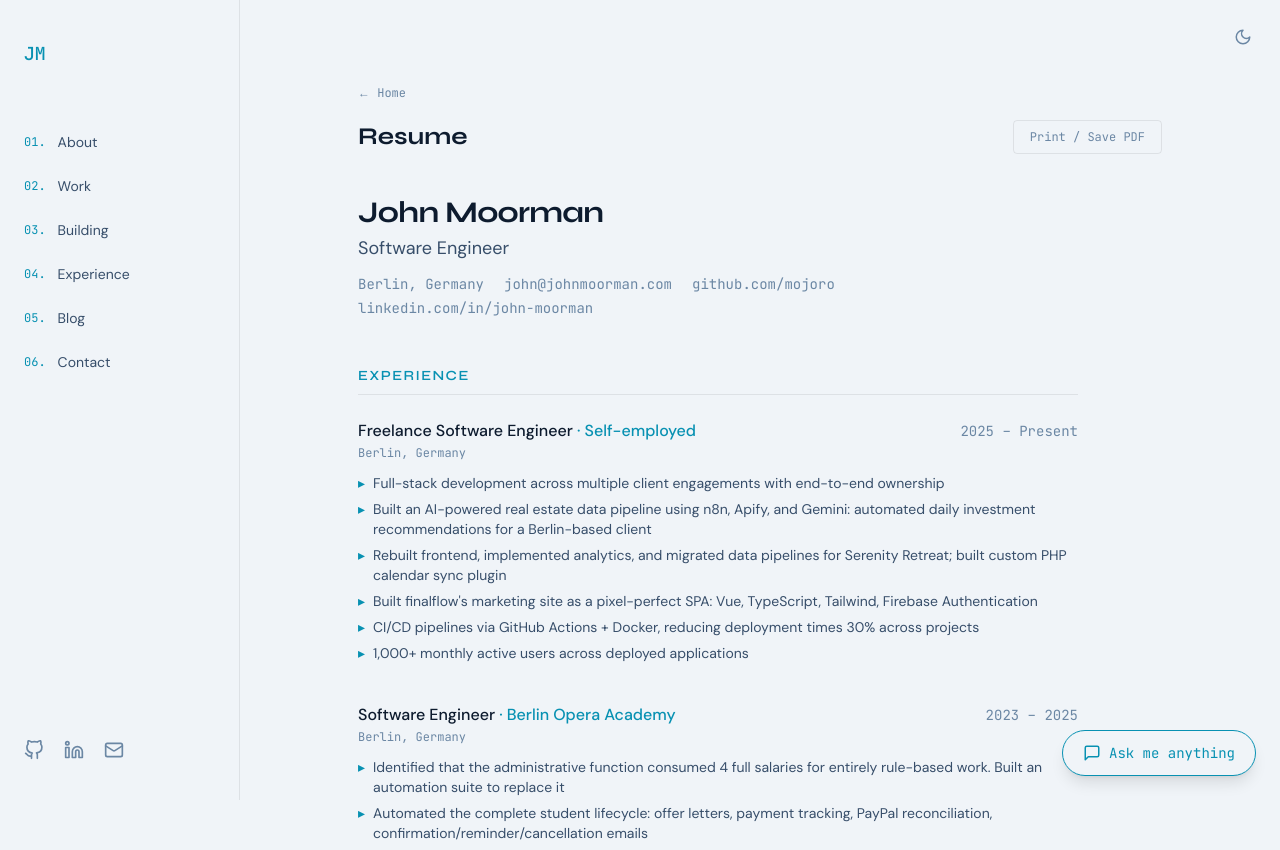
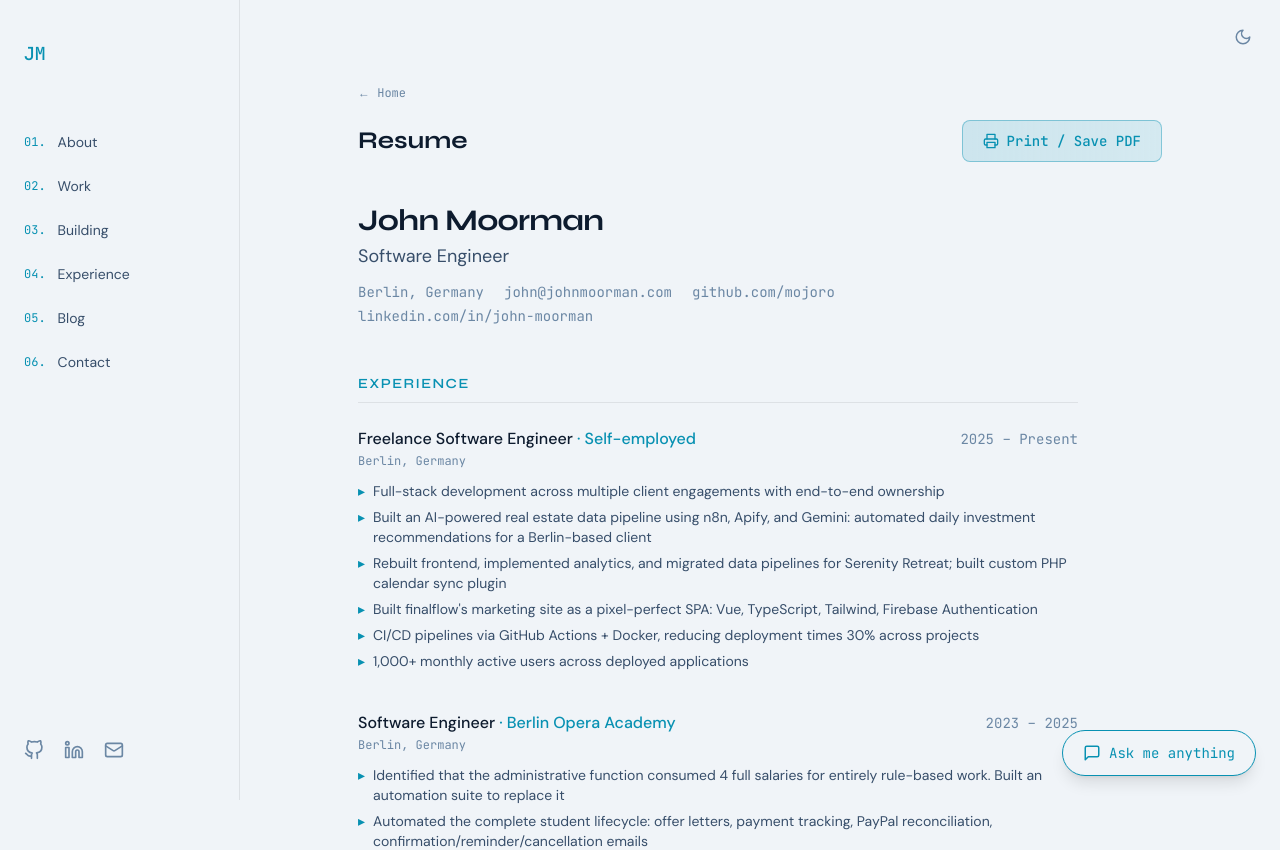
Before and after one commit to mojoro/john-moorman-portfolio, a Next.js app: page /resume in a window 1280 px wide. Shown: the top 850 px of the page. Built offline with nearby package versions, Linux system fonts and the light colour scheme.

Commit message:
Upgrade print button with accent styling and hover animation

```diff
--- a/app/globals.css
+++ b/app/globals.css
@@ -123,6 +123,12 @@ body {
   margin: 2rem 0;
 }
 
+/* Print button shimmer */
+@keyframes shimmer {
+  0% { background-position: -200% center; }
+  100% { background-position: 200% center; }
+}
+
 /* Print styles — force light palette so resume looks clean on all browsers/OS */
 @media print {
   :root {
--- a/components/print-button.tsx
+++ b/components/print-button.tsx
@@ -1,12 +1,46 @@
 "use client"
+
+import { motion } from "framer-motion"
 
 export function PrintButton() {
   return (
-    <button
+    <motion.button
       onClick={() => window.print()}
-      className="rounded border border-border px-4 py-2 font-mono text-xs text-text-muted transition-colors hover:border-accent hover:text-accent print:hidden"
+      className="group relative overflow-hidden rounded-lg border border-accent/40 bg-accent/15 px-5 py-2.5 font-mono text-sm font-medium text-accent transition-colors hover:border-accent/60 print:hidden"
+      whileHover={{ scale: 1.02 }}
+      whileTap={{ scale: 0.95 }}
+      transition={{ type: "spring", stiffness: 400, damping: 25 }}
+      style={{
+        backgroundImage: "linear-gradient(90deg, transparent 0%, rgba(255,255,255,0.15) 50%, transparent 100%)",
+        backgroundSize: "200% 100%",
+        backgroundRepeat: "no-repeat",
+      }}
+      onHoverStart={(e) => {
+        const el = e.target as HTMLElement
+        el.style.animation = "shimmer 1.5s linear infinite"
+      }}
+      onHoverEnd={(e) => {
+        const el = e.target as HTMLElement
+        el.style.animation = "none"
+      }}
     >
-      Print / Save PDF
-    </button>
+      <span className="flex items-center gap-2">
+        <svg
+          width="16"
+          height="16"
+          viewBox="0 0 24 24"
+          fill="none"
+          stroke="currentColor"
+          strokeWidth="2"
+          strokeLinecap="round"
+          strokeLinejoin="round"
+        >
+          <polyline points="6 9 6 2 18 2 18 9" />
+          <path d="M6 18H4a2 2 0 0 1-2-2v-5a2 2 0 0 1 2-2h16a2 2 0 0 1 2 2v5a2 2 0 0 1-2 2h-2" />
+          <rect x="6" y="14" width="12" height="8" />
+        </svg>
+        Print / Save PDF
+      </span>
+    </motion.button>
   )
 }
```
